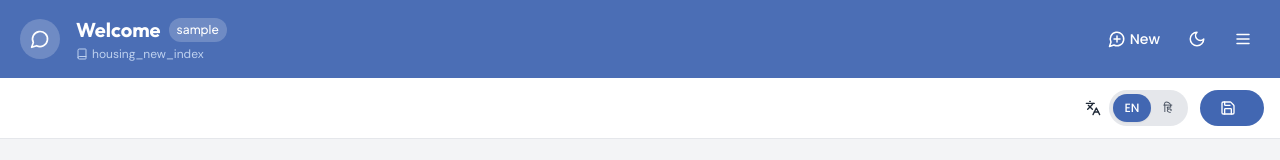
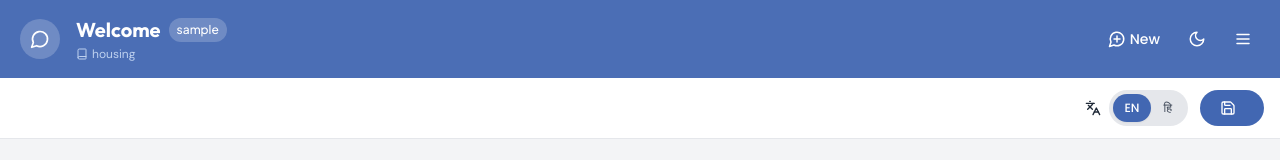
Before and after one commit to Nikk434/housingBot, a Next.js app in the folder frontend/: page /chat in a window 1280 px wide. Shown: the top 160 px of the page. Built offline with nearby package versions, Linux system fonts and the light colour scheme; sample sign-in values are in the browser's storage.

Commit message:
Switch from new index to housing

```diff
--- a/frontend/src/app/chat/ChatComponent.js
+++ b/frontend/src/app/chat/ChatComponent.js
@@ -42,7 +42,7 @@ export default function ChatPage() {
   const [messages, setMessages] = useState([]);
   const [input, setInput] = useState("");
   const [loading, setLoading] = useState(false);
-  const [collectionName, setCollectionName] = useState("housing_new_index");
+  const [collectionName, setCollectionName] = useState("housing");
   const [sessionId, setSessionId] = useState("");
   const [language, setLanguage] = useState("English");
   const [menuOpen, setMenuOpen] = useState(false);
```
